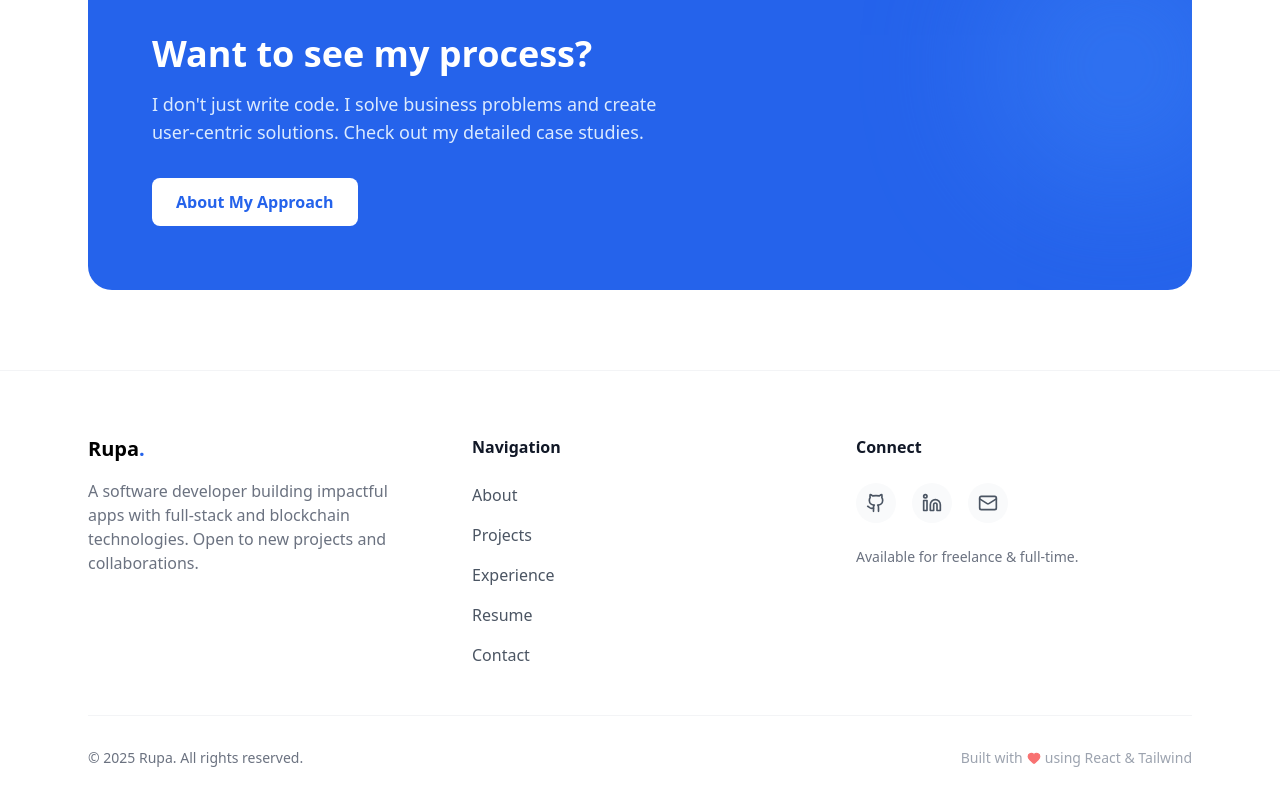
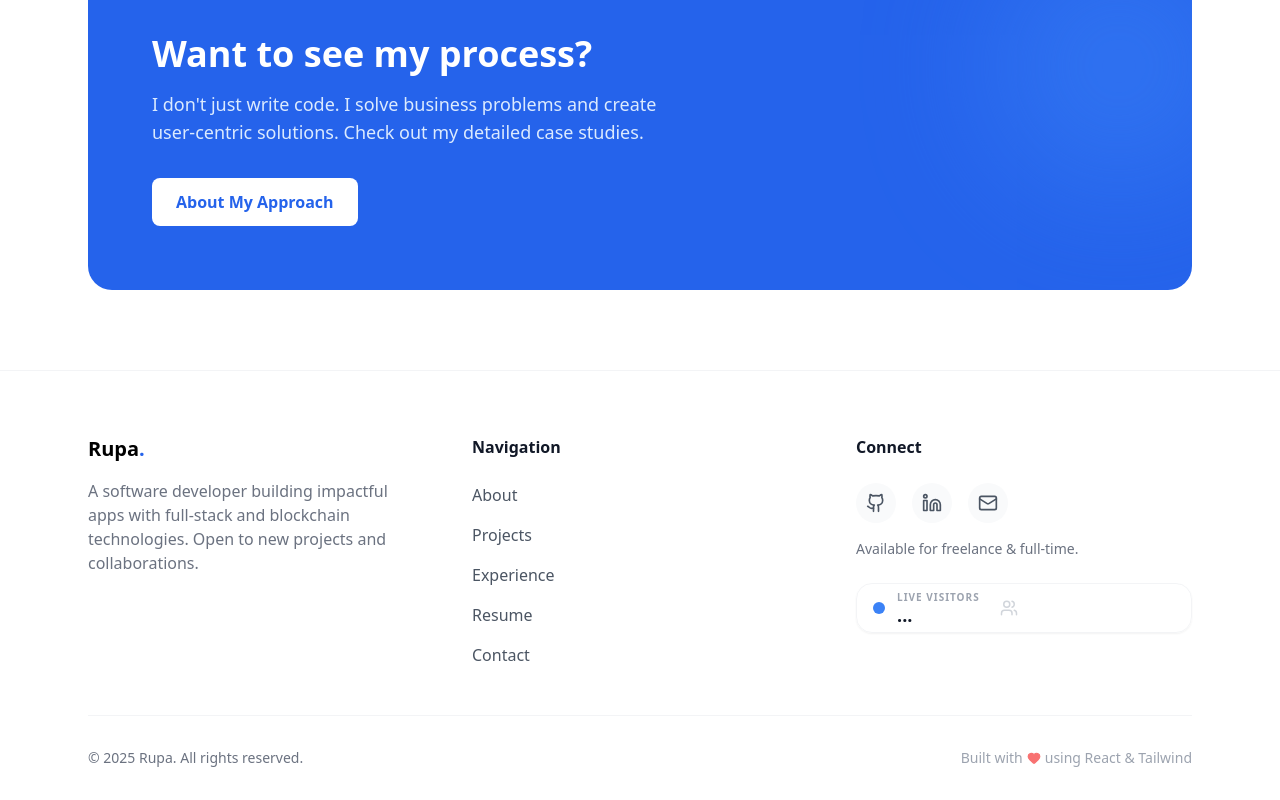
Before and after one commit to GITRUPAG/personal-portfolio, a React (Create React App) app: page / in a window 1280 px wide. Shown: the part 982-1782 px from the top of the page. Built offline with nearby package versions, Linux system fonts and the light colour scheme; no server answers.

Commit message:
Add VisitCounter

```diff
--- a/src/components/Footer.jsx
+++ b/src/components/Footer.jsx
@@ -1,6 +1,7 @@
 import React from 'react';
 import { Link } from 'react-router-dom';
-import { Github, Linkedin, Twitter, Mail, Heart } from 'lucide-react';
+import { Github, Linkedin, Mail, Heart } from 'lucide-react';
+import VisitorCounter from './VisitorCounter';
 
 const Footer = () => {
   const currentYear = new Date().getFullYear();
@@ -38,20 +39,25 @@ const Footer = () => {
           </div>
 
           {/* Social & Contact */}
+          <div className="space-y-6">
             <div>
               <h4 className="font-bold text-gray-900 mb-6">Connect</h4>
-            <div className="flex gap-4 mb-6">
-              <a href="https://github.com/GITRUPAG" className="w-10 h-10 bg-gray-50 rounded-full flex items-center justify-center text-gray-600 hover:bg-blue-600 hover:text-white transition-all">
+              <div className="flex gap-4 mb-4">
+                <a href="https://github.com/GITRUPAG" target="_blank" rel="noreferrer" className="w-10 h-10 bg-gray-50 rounded-full flex items-center justify-center text-gray-600 hover:bg-blue-600 hover:text-white transition-all">
                   <Github size={20} />
                 </a>
-              <a href="https://www.linkedin.com/in/rupa-g-799a43240/" className="w-10 h-10 bg-gray-50 rounded-full flex items-center justify-center text-gray-600 hover:bg-blue-600 hover:text-white transition-all">
+                <a href="https://www.linkedin.com/in/rupa-g-799a43240/" target="_blank" rel="noreferrer" className="w-10 h-10 bg-gray-50 rounded-full flex items-center justify-center text-gray-600 hover:bg-blue-600 hover:text-white transition-all">
                   <Linkedin size={20} />
                 </a>
                 <a href="mailto:rupag12004@gmail.com" className="w-10 h-10 bg-gray-50 rounded-full flex items-center justify-center text-gray-600 hover:bg-blue-600 hover:text-white transition-all">
                   <Mail size={20} />
                 </a>
               </div>
-            <p className="text-sm text-gray-500 font-medium">Available for freelance & full-time.</p>
+              <p className="text-sm text-gray-500 font-medium mb-6">Available for freelance & full-time.</p>
+            </div>
+
+            {/* VISITOR COUNTER SECTION */}
+            <VisitorCounter />
           </div>
         </div>
 
--- /dev/null
+++ b/src/components/VisitorCounter.jsx
@@ -0,0 +1,40 @@
+import React, { useState, useEffect } from 'react';
+import { Users } from 'lucide-react';
+
+const VisitorCounter = () => {
+  const [count, setCount] = useState(null);
+
+  useEffect(() => {
+    // We use the 'api.countapi.xyz' alternative or a simple storage hit
+    // This specific endpoint increments every time it is called
+    fetch('https://api.counterapi.dev/v1/rupa-dev-portfolio/visits/up')
+      .then((res) => res.json())
+      .then((data) => {
+        setCount(data.count);
+      })
+      .catch((err) => console.error("Counter error:", err));
+  }, []);
+
+  return (
+    <div className="flex items-center gap-3 bg-white/50 backdrop-blur-md border border-gray-100 px-4 py-2 rounded-2xl shadow-sm">
+      <div className="relative flex h-3 w-3">
+        {/* Pulse effect to show the counter is "live" */}
+        <span className="animate-ping absolute inline-flex h-full w-full rounded-full bg-blue-400 opacity-75"></span>
+        <span className="relative inline-flex rounded-full h-3 w-3 bg-blue-500"></span>
+      </div>
+
+      <div className="flex flex-col">
+        <span className="text-[10px] font-bold text-gray-400 uppercase tracking-widest leading-none">
+          Live Visitors
+        </span>
+        <span className="text-lg font-bold text-gray-900 leading-none mt-1">
+          {count ? count.toLocaleString() : '...'}
+        </span>
+      </div>
+
+      <Users size={18} className="text-gray-300 ml-2" />
+    </div>
+  );
+};
+
+export default VisitorCounter;
```
Lines whose indentation alone changed are shown as unchanged.
